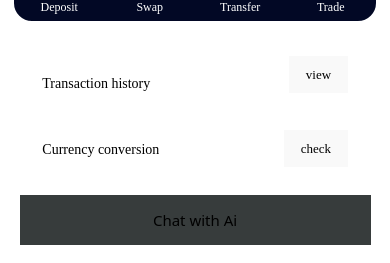
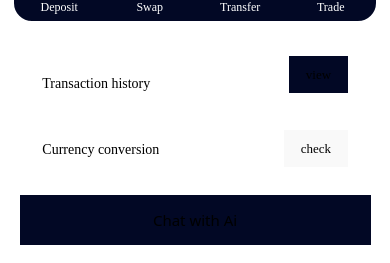
Before and after one commit to goldmoney19/interCoin_web3, a React (Vite) app in the folder intercoin_frontend/: page / in a window 390 px wide. Shown: the part 634-897 px from the top of the page. Built offline with nearby package versions, Linux system fonts and the light colour scheme; no server answers; sample sign-in values are in the browser's storage; a web font is replaced by a local one; what cookie-universal would draw is missing.

Commit message:
changes mini

```diff
--- a/intercoin_frontend/src/App.css
+++ b/intercoin_frontend/src/App.css
@@ -1811,6 +1811,7 @@ padding-right: 90px;
 }
 
 .profileSetText2btnn{
+   background-color:rgba(2, 8, 37,1);
   float: right;
    font-family:"EB Garamond,serif";
  font-size: 13px;
@@ -1821,7 +1822,7 @@ padding-right: 90px;
 height: 50px;
   width:90%;
   margin:auto;
-  background-color:rgba(5, 12, 12, 0.8);
+  background-color:rgb(2, 8, 37,);
   font-size: 15px;
 }
 
--- a/intercoin_frontend/src/components/Balance.jsx
+++ b/intercoin_frontend/src/components/Balance.jsx
@@ -76,7 +76,7 @@ function Balance(){
 
              <Row>
               <Nav.Link href = "/interCoinAi">
-              <button className='aiButton'>
+              <button className='aiButton' style={{ backgroundColor:"rgba(2, 8, 37,1)"}}>
                   Chat with Ai</button></Nav.Link>
               </Row>
 
```
